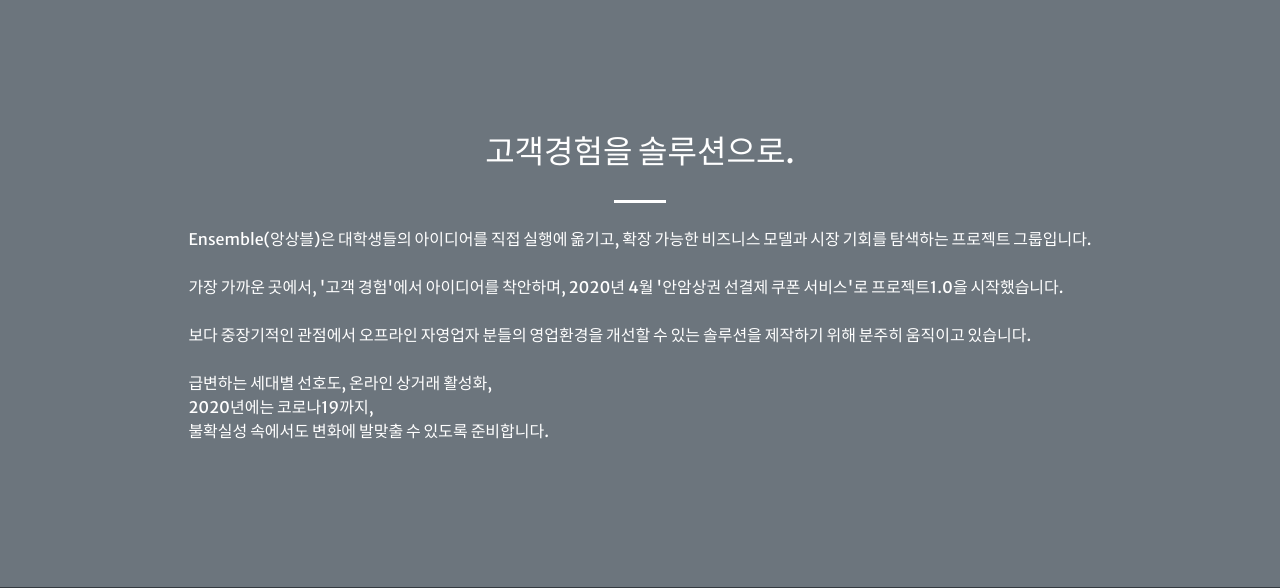
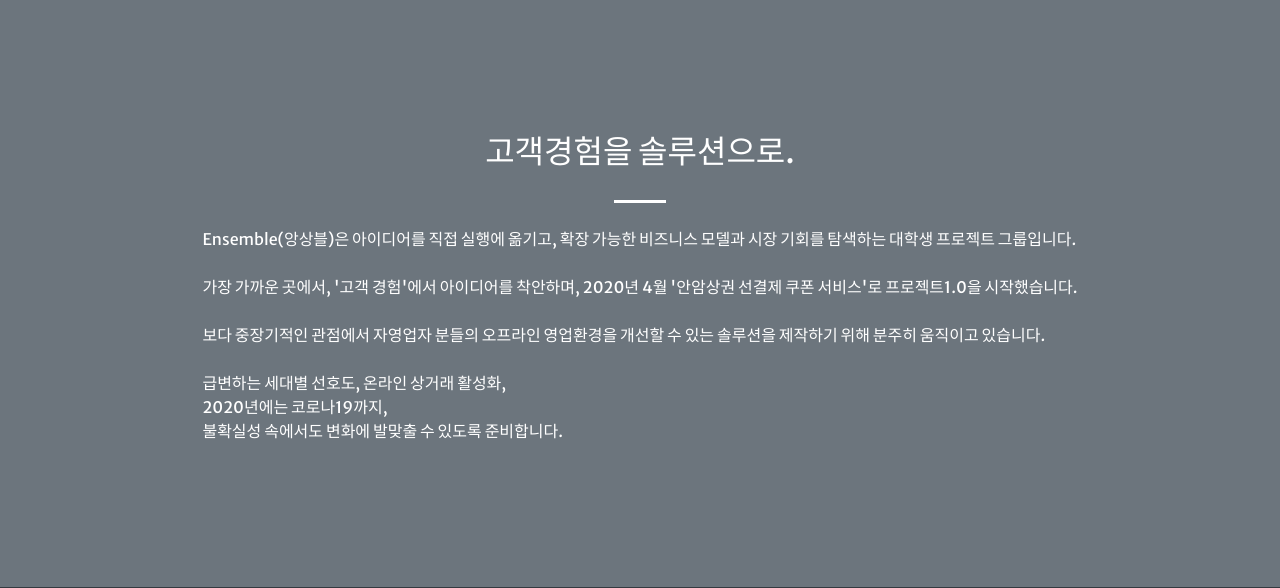
Before and after one commit to Sunny-W-Park/ensemble4publish, a Django app: page /team/ in a window 1280 px wide. Shown: the part 640-1228 px from the top of the page. Run offline with Django 3.2, Linux system fonts and the light colour scheme; some libraries are stand-ins or nearby versions.

Commit message:
0816_12:48

```diff
--- a/team/templates/team.html
+++ b/team/templates/team.html
@@ -145,9 +145,9 @@
                         <h2 class="text-white mt-0"> 고객경험을 솔루션으로. </h2>
                         <hr class="divider light my-4" />
                         <h6 class="text-white mb-16 text-left">
-                            Ensemble(앙상블)은 대학생들의 아이디어를 직접 실행에 옮기고, 확장 가능한 비즈니스 모델과 시장 기회를 탐색하는 프로젝트 그룹입니다.</br></br>
+                            Ensemble(앙상블)은 아이디어를 직접 실행에 옮기고, 확장 가능한 비즈니스 모델과 시장 기회를 탐색하는 대학생 프로젝트 그룹입니다.</br></br>
                             가장 가까운 곳에서, '고객 경험'에서 아이디어를 착안하며, 2020년 4월 '안암상권 선결제 쿠폰 서비스'로 프로젝트1.0을 시작했습니다.</br></br>
-                        보다 중장기적인 관점에서 오프라인 자영업자 분들의 영업환경을 개선할 수 있는 솔루션을 제작하기 위해 분주히 움직이고 있습니다.</br></br>
+                        보다 중장기적인 관점에서 자영업자 분들의 오프라인 영업환경을 개선할 수 있는 솔루션을 제작하기 위해 분주히 움직이고 있습니다.</br></br>
 
                         급변하는 세대별 선호도, 온라인 상거래 활성화,</br>  2020년에는 코로나19까지,</br>
                             불확실성 속에서도 변화에 발맞출 수 있도록 준비합니다.
```
Also changed, not shown: 2 other files.
